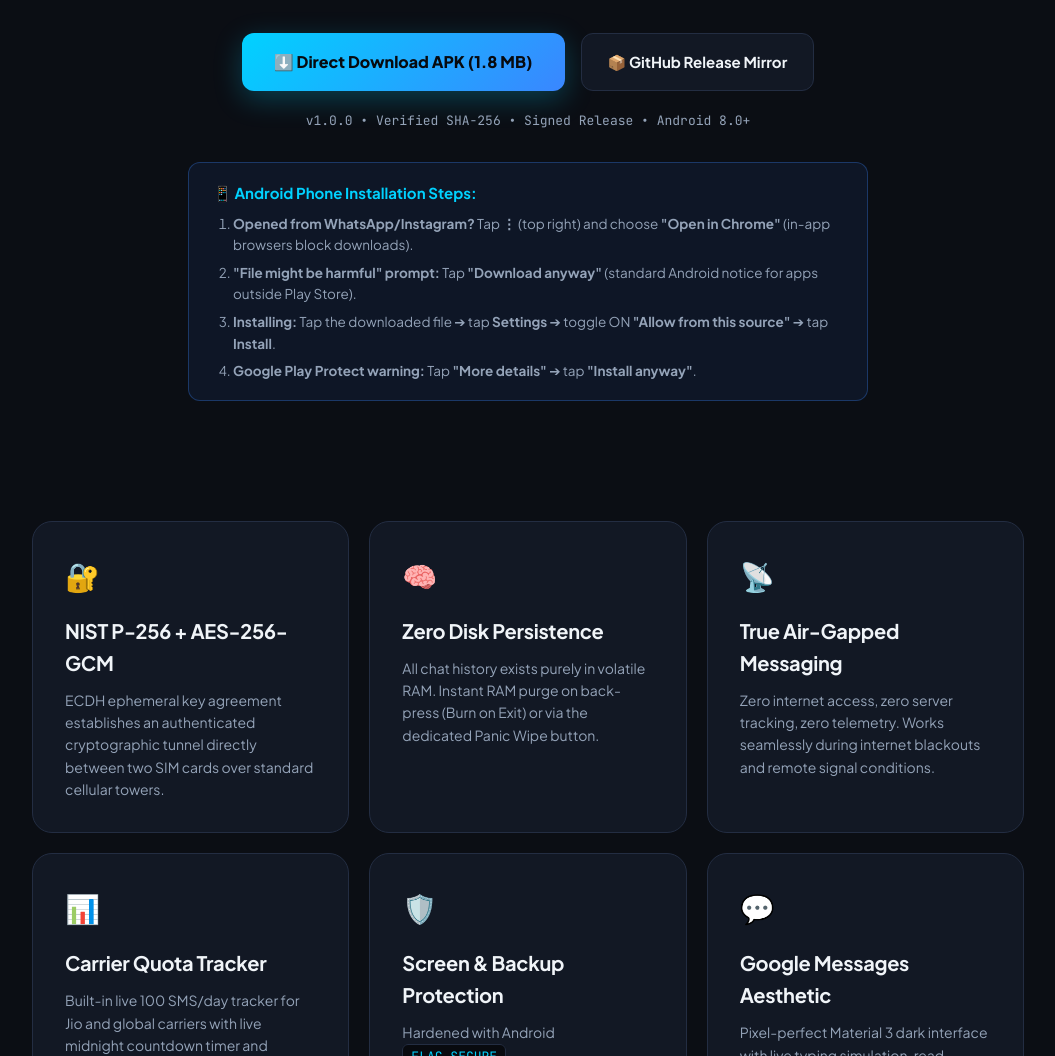
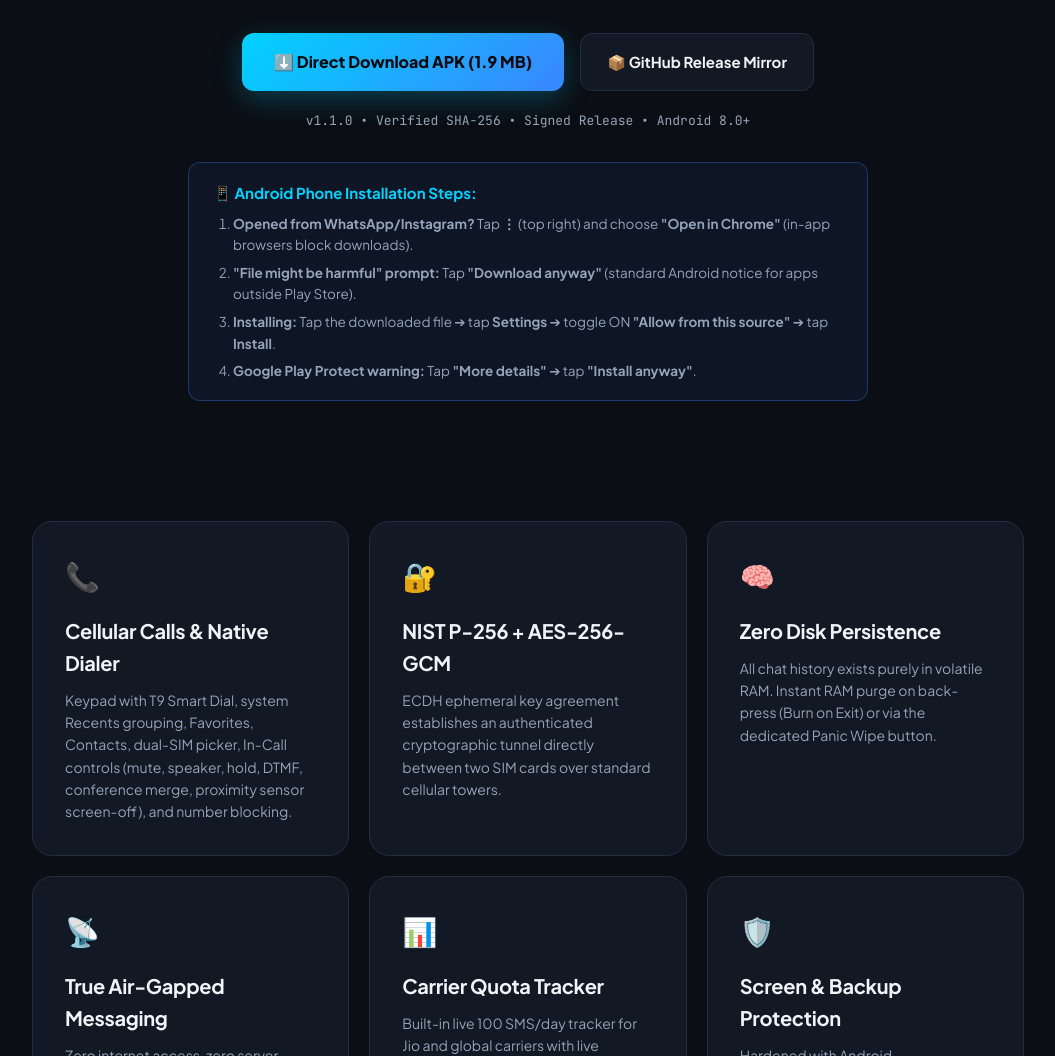
Before and after one commit to AshokSahani7390/TowerChat-SMS_APP, a plain HTML site: page docs/index.html in a window 1280 px wide. Shown: the part 457-1513 px from the top of the page, without its empty margins (112-1167 px from the left). Drawn offline with Linux system fonts and the light colour scheme.

Commit message:
release: v1.1.0 (versionCode 4) with signed release APK and calling feature docs

```diff
--- a/docs/index.html
+++ b/docs/index.html
@@ -329,13 +329,13 @@
 
             <div class="cta-group">
                 <a href="TowerChat.apk" download="TowerChat.apk" id="download-btn" class="btn-primary">
-                    <span>⬇️ Direct Download APK (1.8 MB)</span>
+                    <span>⬇️ Direct Download APK (1.9 MB)</span>
                 </a>
-                <a href="https://github.com/AshokSahani7390/TowerChat-SMS_APP/releases/tag/v1.0.0" target="_blank" class="btn-secondary">
+                <a href="https://github.com/AshokSahani7390/TowerChat-SMS_APP/releases/tag/v1.1.0" target="_blank" class="btn-secondary">
                     <span>📦 GitHub Release Mirror</span>
                 </a>
             </div>
-            <div class="release-meta">v1.0.0 • Verified SHA-256 • Signed Release • Android 8.0+</div>
+            <div class="release-meta">v1.1.0 • Verified SHA-256 • Signed Release • Android 8.0+</div>
 
             <!-- Mobile Install Guide Callout -->
             <div style="background: rgba(58, 134, 255, 0.08); border: 1px solid rgba(58, 134, 255, 0.3); border-radius: var(--radius-md); padding: 18px 24px; max-width: 680px; margin: 30px auto 0; text-align: left;">
@@ -353,6 +353,12 @@
 
         <section id="features" class="features">
             <div class="grid">
+                <div class="card">
+                    <div class="card-icon">📞</div>
+                    <h3>Cellular Calls & Native Dialer</h3>
+                    <p>Keypad with T9 Smart Dial, system Recents grouping, Favorites, Contacts, dual-SIM picker, In-Call controls (mute, speaker, hold, DTMF, conference merge, proximity sensor screen-off), and number blocking.</p>
+                </div>
+
                 <div class="card">
                     <div class="card-icon">🔐</div>
                     <h3>NIST P-256 + AES-256-GCM</h3>
```
Also changed, not shown: 2 other files.
